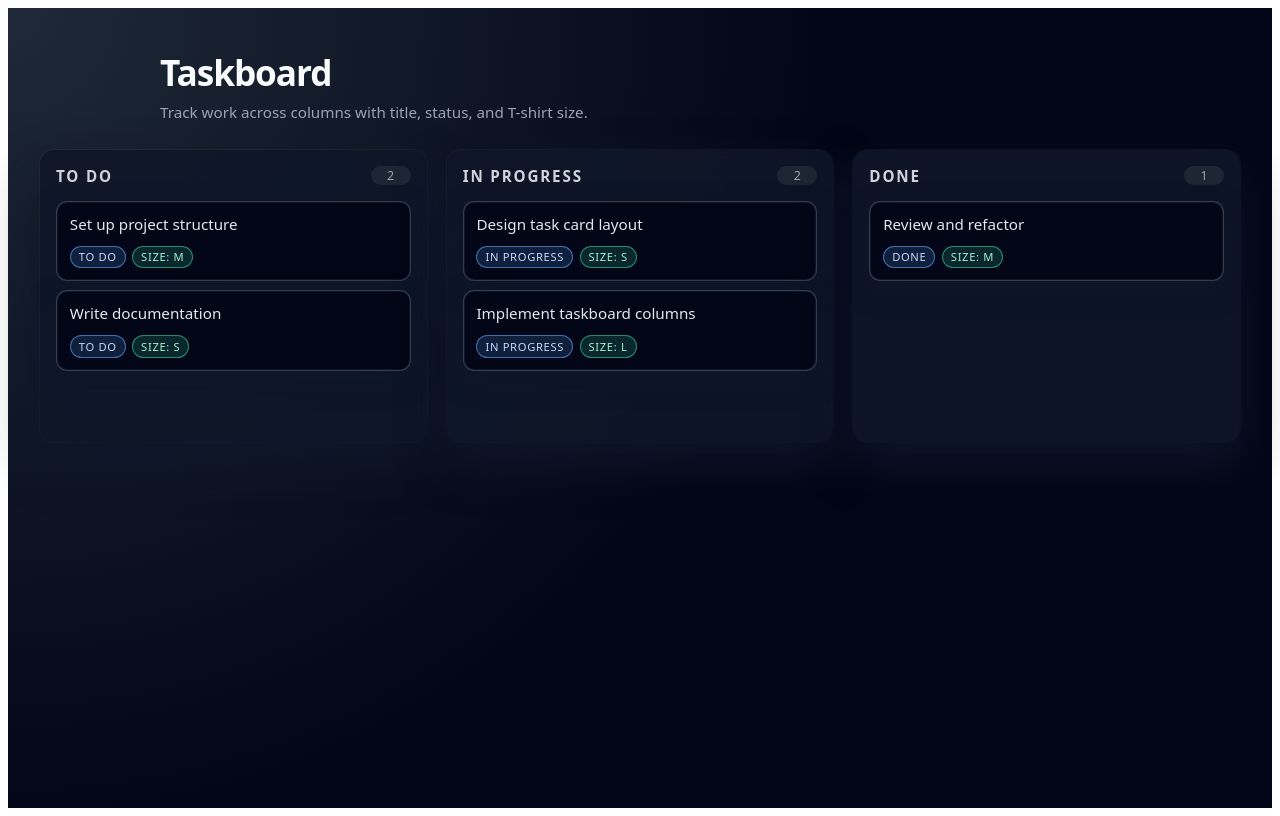
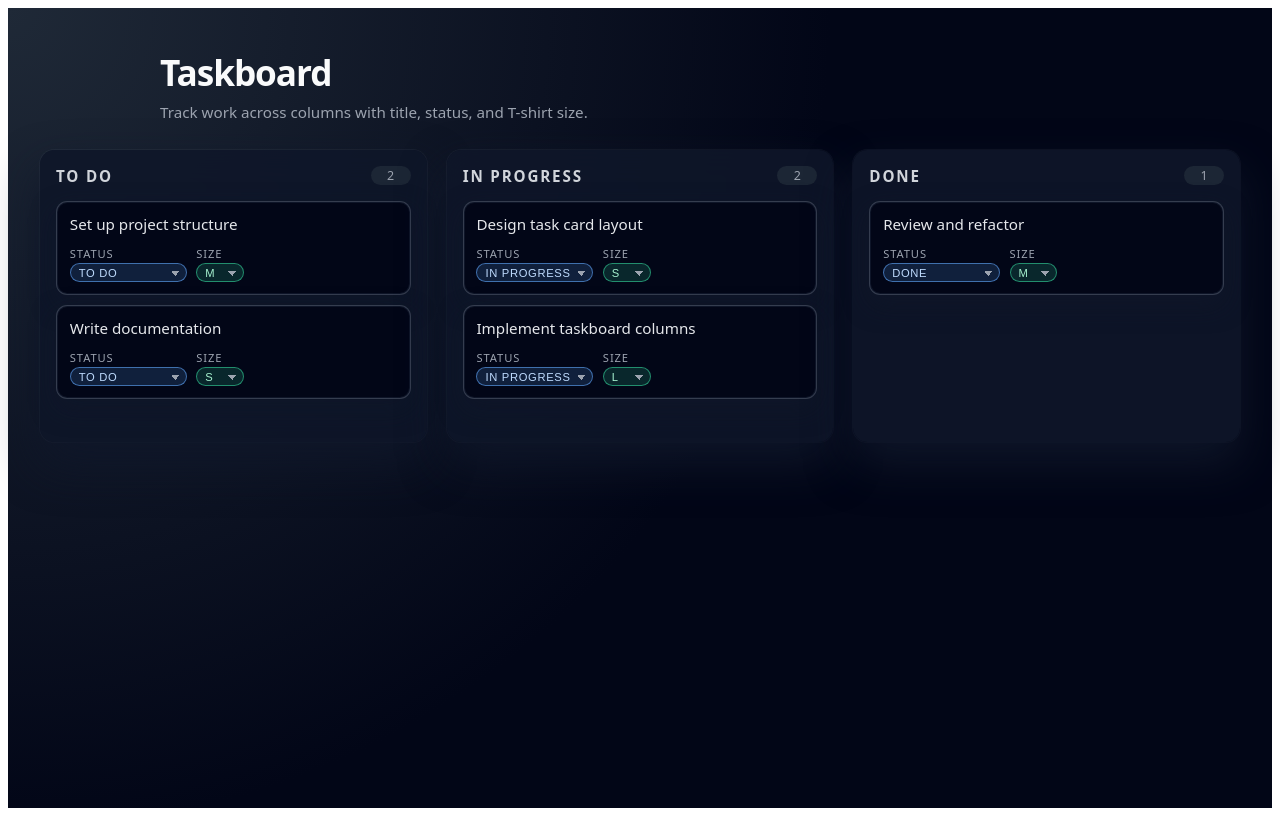
Before and after one commit to SzNagyMisu/collaborative-taskboard, a Vue app in the folder frontend/: page / in a window 1280 px wide. Built offline with nearby package versions, Linux system fonts and the light colour scheme; the HTML template or start-up script is replaced by a standard one.

Commit message:
edit card status and size

```diff
--- a/frontend/src/components/TaskBoard.vue
+++ b/frontend/src/components/TaskBoard.vue
@@ -1,4 +1,5 @@
 <script setup lang="ts">
+import { ref } from 'vue'
 import TaskCard from './TaskCard.vue'
 
 type Status = 'To Do' | 'In Progress' | 'Done'
@@ -18,13 +19,13 @@ const columns: { key: Status; title: Status }[] = [
   { key: 'Done', title: 'Done' }
 ]
 
-const tasks: Task[] = [
+const tasks = ref<Task[]>([
   { id: 1, title: 'Set up project structure', status: 'To Do', size: 'M' },
   { id: 2, title: 'Design task card layout', status: 'In Progress', size: 'S' },
   { id: 3, title: 'Implement taskboard columns', status: 'In Progress', size: 'L' },
   { id: 4, title: 'Review and refactor', status: 'Done', size: 'M' },
   { id: 5, title: 'Write documentation', status: 'To Do', size: 'S' }
-]
+])
 </script>
 
 <template>
@@ -60,7 +61,9 @@ const tasks: Task[] = [
             :title="task.title"
             @update:title="task.title = $event"
             :status="task.status"
+            @update:status="task.status = $event"
             :size="task.size"
+            @update:size="task.size = $event"
           />
 
           <p
--- a/frontend/src/components/TaskCard.vue
+++ b/frontend/src/components/TaskCard.vue
@@ -13,40 +13,55 @@ const props = defineProps<{
 
 const emit = defineEmits<{
   'update:title': [value: string]
+  'update:status': [value: Status]
+  'update:size': [value: Size]
 }>()
 
-const isEditing = ref(false)
+const isEditingTitle = ref(false)
 const localTitle = ref(props.title)
 
 watch(
   () => props.title,
   (newTitle) => {
-    if (!isEditing.value) {
+    if (!isEditingTitle.value) {
       localTitle.value = newTitle
     }
   }
 )
 
-const startEditing = () => {
-  isEditing.value = true
+const startEditingTitle = () => {
+  isEditingTitle.value = true
 }
 
-const finishEditing = () => {
+const finishEditingTitle = () => {
   const trimmed = localTitle.value.trim()
   const nextTitle = trimmed.length > 0 ? trimmed : props.title
   localTitle.value = nextTitle
   emit('update:title', nextTitle)
-  isEditing.value = false
+  isEditingTitle.value = false
 }
 
 const handleKeydown = (event: KeyboardEvent) => {
   if (event.key === 'Enter') {
     event.preventDefault()
-    finishEditing()
+    finishEditingTitle()
   } else if (event.key === 'Escape') {
     localTitle.value = props.title
-    isEditing.value = false
+    isEditingTitle.value = false
   }
+}
+
+const statusOptions: Status[] = ['To Do', 'In Progress', 'Done']
+const sizeOptions: Size[] = ['XS', 'S', 'M', 'L', 'XL']
+
+const handleStatusChange = (event: Event) => {
+  const value = (event.target as HTMLSelectElement).value as Status
+  emit('update:status', value)
+}
+
+const handleSizeChange = (event: Event) => {
+  const value = (event.target as HTMLSelectElement).value as Size
+  emit('update:size', value)
 }
 </script>
 
@@ -54,29 +69,56 @@ const handleKeydown = (event: KeyboardEvent) => {
   <article class="card">
     <div class="card-header">
       <input
-        v-if="isEditing"
+        v-if="isEditingTitle"
         v-model="localTitle"
         class="card-title-input"
         type="text"
-        @blur="finishEditing"
+        @blur="finishEditingTitle"
         @keydown="handleKeydown"
       >
       <h3
         v-else
         class="card-title"
-        @click="startEditing"
+        @click="startEditingTitle"
       >
         {{ localTitle }}
       </h3>
     </div>
 
     <div class="card-meta">
-      <span class="card-pill card-pill-status">
-        {{ props.status }}
-      </span>
-      <span class="card-pill card-pill-size">
-        Size: {{ props.size }}
-      </span>
+      <label class="card-field">
+        <span class="card-label">Status</span>
+        <select
+          class="card-select card-pill card-pill-status"
+          :value="props.status"
+          @change="handleStatusChange"
+        >
+          <option
+            v-for="option in statusOptions"
+            :key="option"
+            :value="option"
+          >
+            {{ option }}
+          </option>
+        </select>
+      </label>
+
+      <label class="card-field">
+        <span class="card-label">Size</span>
+        <select
+          class="card-select card-pill card-pill-size"
+          :value="props.size"
+          @change="handleSizeChange"
+        >
+          <option
+            v-for="option in sizeOptions"
+            :key="option"
+            :value="option"
+          >
+            {{ option }}
+          </option>
+        </select>
+      </label>
     </div>
   </article>
 </template>
@@ -142,7 +184,7 @@ const handleKeydown = (event: KeyboardEvent) => {
 .card-meta {
   display: flex;
   align-items: center;
-  gap: 0.4rem;
+  gap: 0.6rem;
 }
 
 .card-pill {
@@ -154,6 +196,7 @@ const handleKeydown = (event: KeyboardEvent) => {
   font-weight: 500;
   letter-spacing: 0.06em;
   text-transform: uppercase;
+  white-space: nowrap;
 }
 
 .card-pill-status {
@@ -167,4 +210,32 @@ const handleKeydown = (event: KeyboardEvent) => {
   color: #a7f3d0;
   border: 1px solid rgba(52, 211, 153, 0.6);
 }
+
+.card-field {
+  display: flex;
+  flex-direction: column;
+  gap: 0.15rem;
+  font-size: 0.7rem;
+}
+
+.card-label {
+  color: #9ca3af;
+  text-transform: uppercase;
+  letter-spacing: 0.08em;
+}
+
+.card-select {
+  appearance: none;
+  background-image: linear-gradient(45deg, transparent 50%, #9ca3af 50%),
+    linear-gradient(135deg, #9ca3af 50%, transparent 50%);
+  background-position:
+    calc(100% - 10px) 55%,
+    calc(100% - 6px) 55%;
+  background-size:
+    5px 5px,
+    5px 5px;
+  background-repeat: no-repeat;
+  padding-right: 1.3rem;
+  cursor: pointer;
+}
 </style>
```
